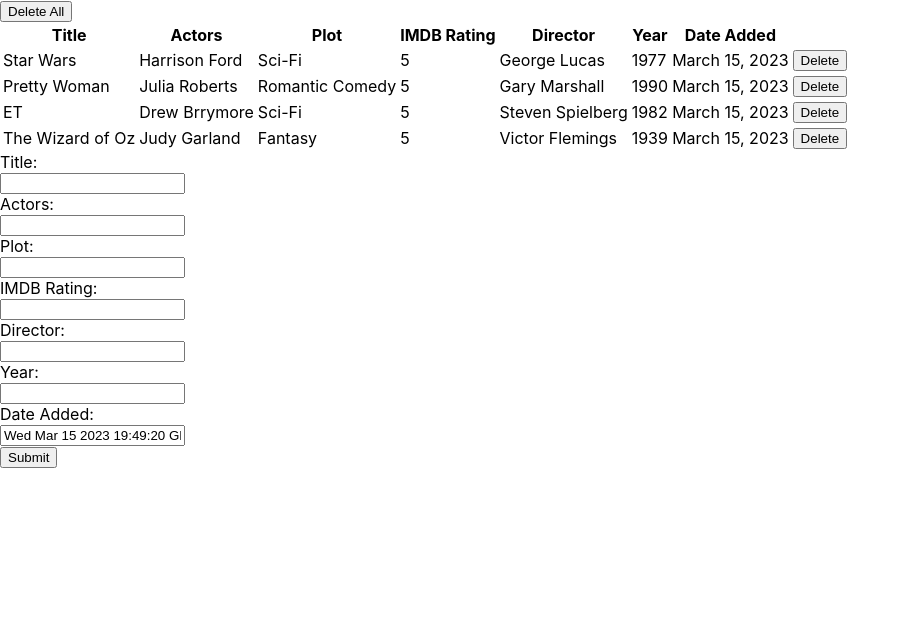
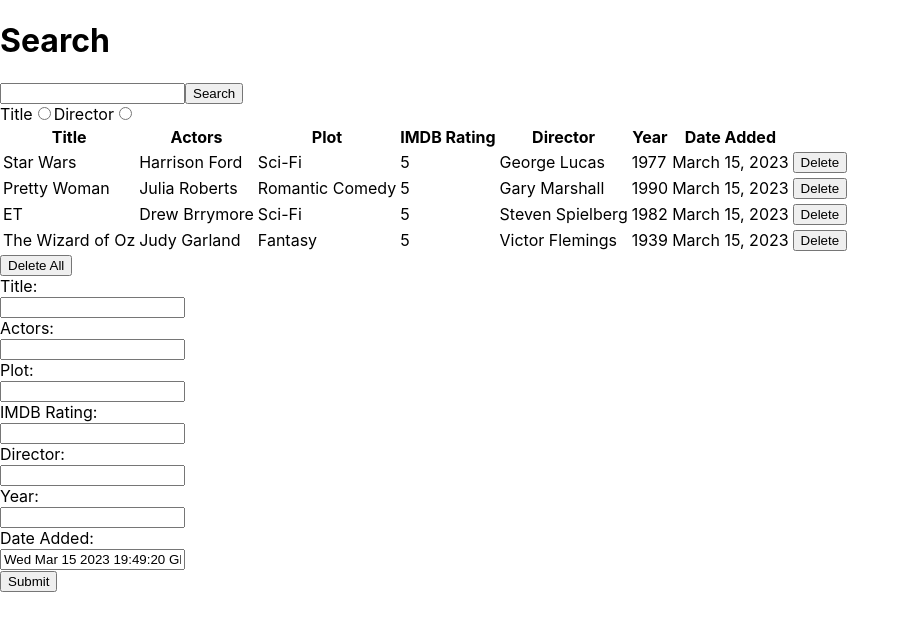
Before and after one commit to nancyk12/ReactIntroForm, a React (Create React App) app: page / in a window 1280 px wide. Shown: the top 630 px of the page, without its empty margins (0-910 px from the left). Built offline with nearby package versions, Linux system fonts and the light colour scheme.

Commit message:
added Search.js

```diff
--- a/src/App.js
+++ b/src/App.js
@@ -6,6 +6,7 @@
 */
 import Table from "./Table";
 import MovieForm from "./MovieForm";
+import Search from "./Search";
 
 // delete All Button simple component
 function DeleteAllButton(props) {
@@ -82,6 +83,13 @@
         this.setState({movies:[]})
     }
 
+    filterMovie = (searchInput, searchField) => {
+      let searchResult = this.state.movies.filter((movie) => {
+        return movie[searchField].includes(searchInput)
+      })
+      this.setState({filteredMovie: searchResult})
+    }
+
      /* you always have a render function
      in a component. */
 
@@ -93,11 +101,14 @@
     // so table can use it later on
     return (
         <div className="container">
-          <DeleteAllButton deleteAll={this.removeAllMovies}/>
+          <Search
+            filterMovie ={this.filterMovie}/>
           <Table
             movieData={this.state.movies}
             removeMovie={this.removeMovie}
+            filteredMovieData={this.state.filteredMovie}
           />
+          <DeleteAllButton deleteAll={this.removeAllMovies}/>
           <MovieForm addMovie={this.addMovie}/>
         </div>
     )
--- /dev/null
+++ b/src/Search.js
@@ -0,0 +1,83 @@
+import React, { Component} from "react";
+
+class Search extends Component{
+    constructor(props){
+        super(props)
+        this.initialState = {
+            search: '',
+            field: ''
+        }
+        this.state = this.initialState;
+    }
+
+    handleChange = event => {
+        //get name, value out of target (element that changed)
+        const { name, value } = event.target;
+
+        //update our state
+        this.setState({
+            [name]: value
+        });
+    }
+
+    onFormSubmit = (event) => {
+        //standard code for onSubmits
+        event.preventDefault();
+        //set the current state of our form to the handle submit
+        this.props.filterMovie(this.state.search, this.state.field);
+
+        //clear inputs by setting form to inital state
+        this.setState(this.initalState);
+
+
+    }
+    render(){
+        //const {title, director} = this.state;
+
+        return(
+            <div>
+                <h1>Search</h1>
+                <form onSubmit={this.onFormSubmit}>
+                    <input
+                        type = "text"
+                        id="search"
+                        name="search"
+                        value={this.state.search}
+                        onChange = {this.handleChange}
+
+                    />
+                    <button type = "submit" > Search</button>
+                    <br/>
+                    <label>Title</label>
+                    <input
+                        type = "radio"
+                        id="title"
+                        name="field"
+                        value="title"
+                        autocomplete = "off"
+                        checked = {this.state.field === "title"}
+                        onChange = {this.handleChange}
+                    />
+                    <label>Director</label>
+                    <input
+                        type = "radio"
+                        id="director"
+                        name="field"
+                        value="director"
+                        autocomplete = "off"
+                        checked = {this.state.field === "director"}
+                        onChange = {this.handleChange}
+
+                    />
+                </form>
+
+
+            </div>
+
+
+
+        )
+    }
+}
+//onClick={() => this.props.filterMovie(movie)}
+export default Search;
--- a/src/Table.js
+++ b/src/Table.js
@@ -71,13 +71,14 @@
         const {
             movieData,
             removeMovie,
+            filteredMovieData
         } = this.props;
 
         return (
            <table>
                 <TableHeader/>
                 <TableBody
-                  data={movieData}
+                  data={filteredMovieData > 0  ? filteredMovieData : movieData}
                   removeMovie={removeMovie}
                  />
           </table>
```
